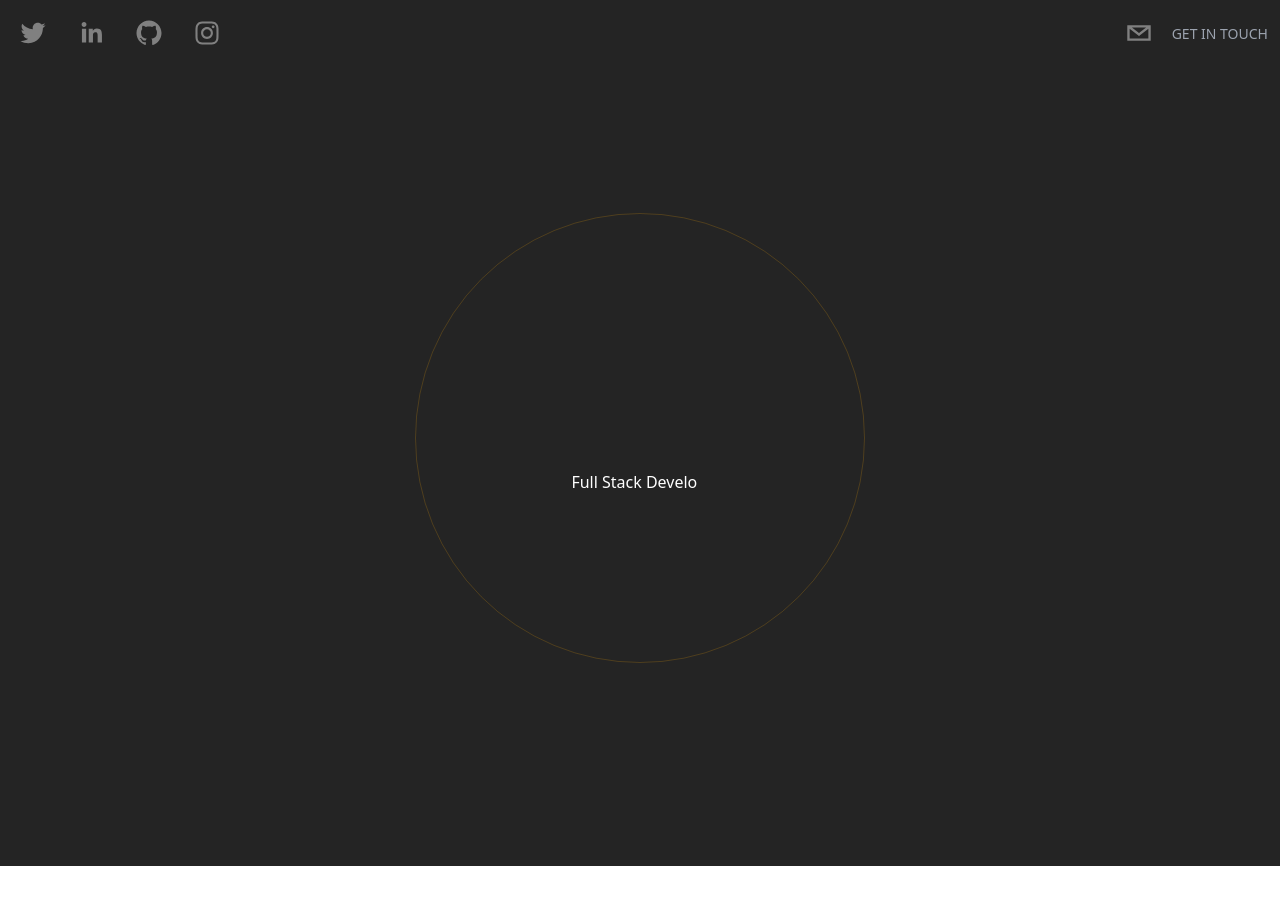
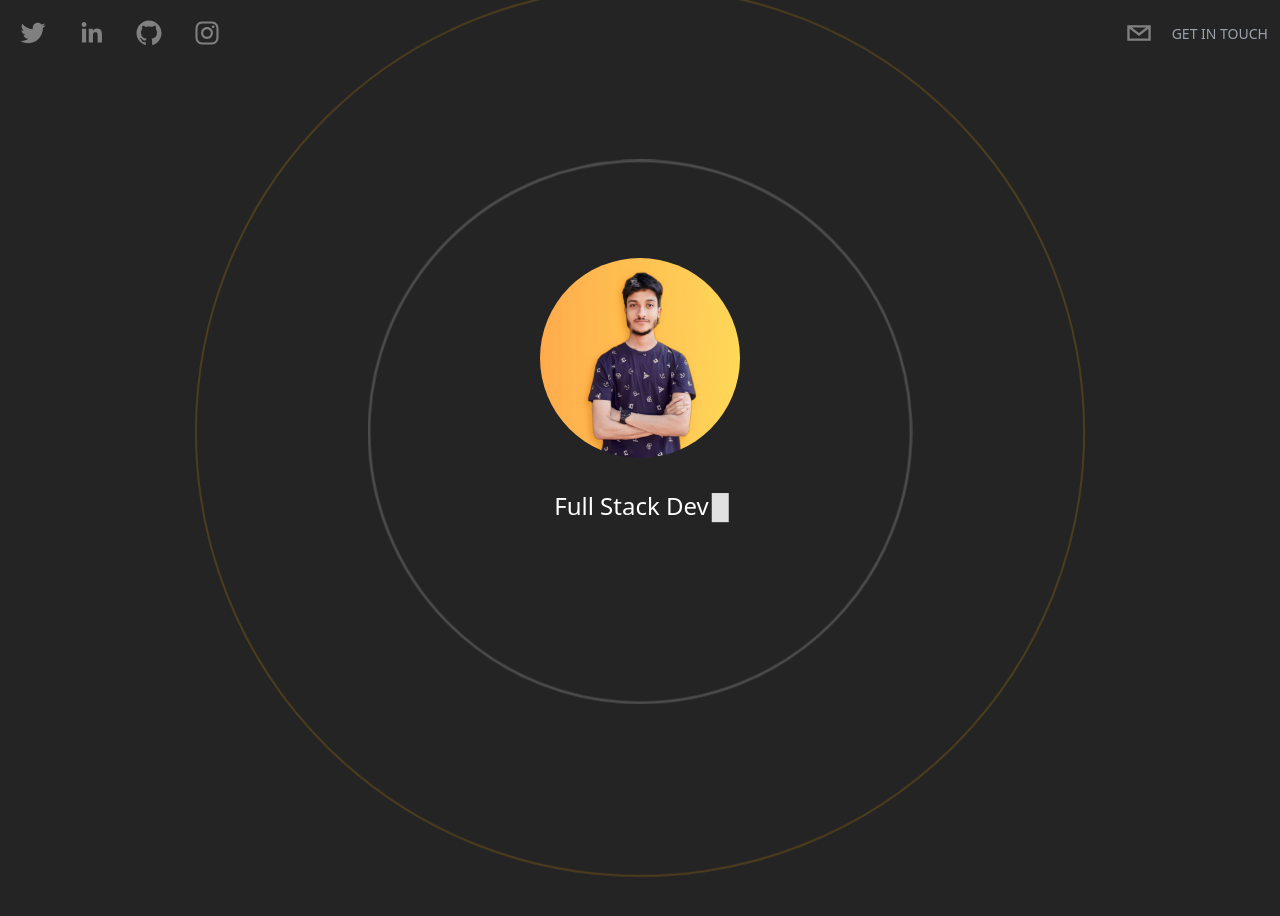
Before and after one commit to rwiteshbera/Portfolio, a Next.js app: page / in a window 1280 px wide. Shown: the top 916 px of the page. Before the commit the page ends 866 px from the top, so only its background shows below. Built offline with nearby package versions, Linux system fonts and the light colour scheme.

Commit message:
added profile image

```diff
--- a/src/pages/components/BackgroundWave.tsx
+++ b/src/pages/components/BackgroundWave.tsx
@@ -1,15 +1,23 @@
+import { motion } from "framer-motion";
 import React from "react";
 
 type Props = {};
 
 export default function BackgroundWave({}: Props) {
   return (
-    <div className="relative flex justify-center items-center">
-      <div className="absolute border border-[#666666] rounded-full h-[200px] w-[200px] animate-ping"></div>
-      <div className="absolute border border-[#666666] rounded-full h-[200px] w-[200px] animate-ping"></div>
-      <div className="absolute border border-[#666666] rounded-full h-[200px] w-[200px] animate-ping"></div>
-      <div className="absolute border border-[#F7Ab0A] rounded-full opacity-20 h-[450px] w-[450px] animate-none"></div>
-
-    </div>
+    <motion.div
+    initial={{ opacity: 0 }}
+    animate={{
+      scale: [1,1.5,1.5,2,1.5,1.5,1,1],
+      opacity: [0, 1, 1, 1, 1, 0],
+    }}
+    transition={{
+      duration: 20,
+      repeat: Infinity,
+    }}
+    className="relative flex justify-center items-center">
+      <div className="absolute border border-[#666666] rounded-full h-[200px] w-[200px] animate-ping mt-52"></div>
+      <div className="absolute border border-[#F7Ab0A] rounded-full opacity-20 h-[450px] w-[450px] animate-none mt-52"></div>
+    </motion.div>
   );
 }
--- a/src/pages/components/Hero.tsx
+++ b/src/pages/components/Hero.tsx
@@ -1,7 +1,8 @@
+import Image from "next/image";
 import React from "react";
 import { Cursor, useTypewriter } from "react-simple-typewriter";
 import BackgroundWave from "./BackgroundWave";
-
+import profilePicture from "../assets/profile.jpg";
 type Props = {};
 
 function Hero({}: Props) {
@@ -16,9 +17,16 @@ function Hero({}: Props) {
     delaySpeed: 1500, // Millisecond
   });
   return (
-    <div className="h-screen w-screen flex flex-col space-y-8 items-center justify-center text-center overflow-hidden">
+    <div className="h-screen w-screen flex flex-col space-y-8 items-center my-[20vh] text-center">
       <BackgroundWave />
-      <h1>
+      <Image
+        src={profilePicture}
+        alt="Profile Image"
+        width={200}
+        height={200}
+        className="rounded-full"
+      />
+      <h1 className="font-sans text-2xl">
         <span>{text}</span>
         <Cursor cursorColor="white" cursorStyle="█" />
       </h1>
```
Also changed, not shown: src/pages/assets/profile.jpg (added).
